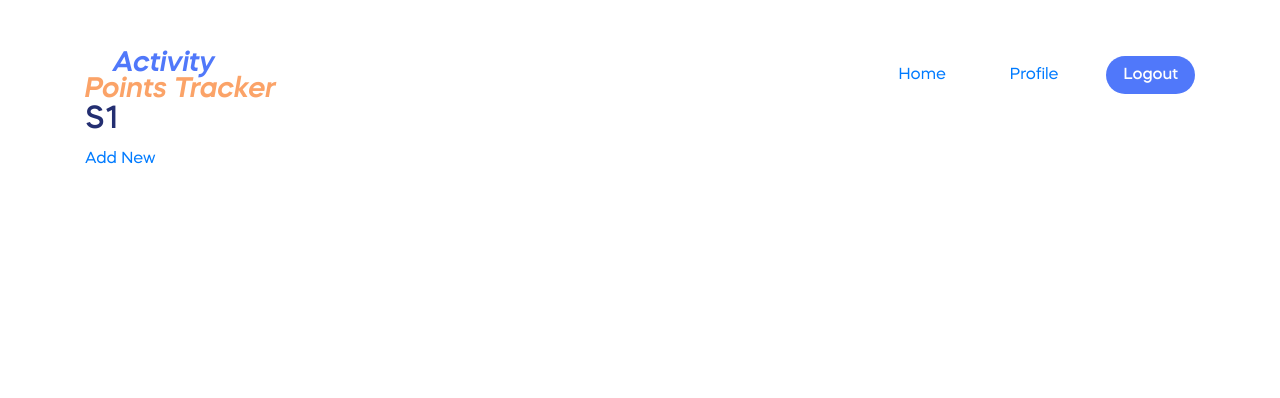
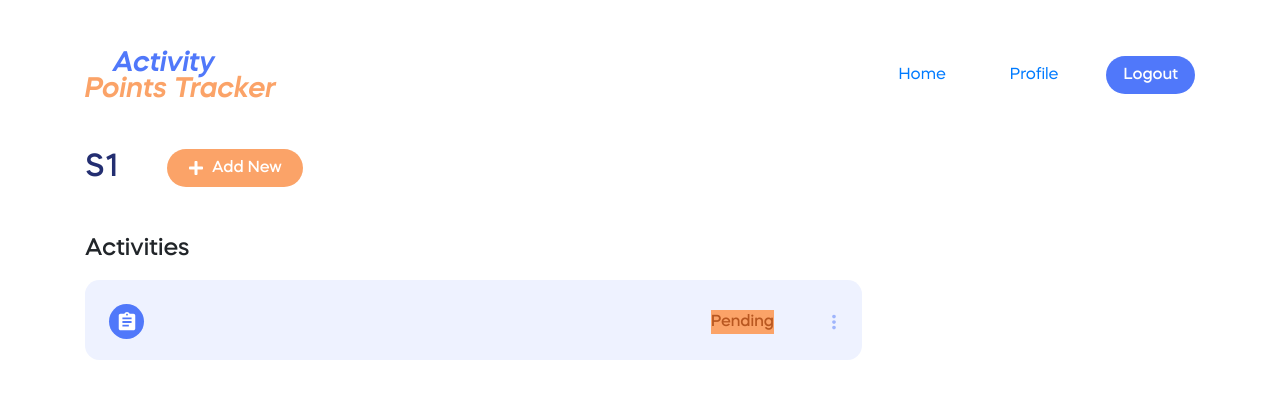
Before and after one commit to Amruthdd/asdLab, a React (Create React App) app in the folder front-end/: page /activitylist in a window 1280 px wide. Shown: the top 398 px of the page. Built offline with nearby package versions, Linux system fonts and the light colour scheme; sample sign-in values are in the browser's storage.

Commit message:
Activity page styling

```diff
--- a/front-end/package.json
+++ b/front-end/package.json
@@ -11,6 +11,7 @@
     "mongodb": "^3.6.3",
     "react": "^17.0.1",
     "react-dom": "^17.0.1",
+    "react-icons": "^4.1.0",
     "react-router-dom": "^5.2.0",
     "react-scripts": "4.0.1",
     "react-select": "^3.1.1",
--- a/front-end/src/App.css
+++ b/front-end/src/App.css
@@ -11,13 +11,21 @@
     color: #fba368;
 }
 
+.purple {
+    color: #5078fa;
+}
+
+.orange-btn {
+    background: #fba368 !important;
+}
+
 .sem-cards-container {
     overflowy: "scroll";
 }
 
 .card-bg {
     background: #eef2ff;
-    border-radius: 1rem;
+    border-radius: 0.9rem;
 }
 
 .sem-card {
@@ -25,7 +33,44 @@
     height: 182px;
 }
 
-.dark-blue-text,
+.activity-card {
+    max-width: 70%;
+    height: 5rem;
+}
+
+.round {
+    background: #5078fa;
+    border-radius: 100%;
+    color: white;
+    height: 35px;
+    width: 35px;
+}
+
+.dropdown-menu {
+    background: #eef2ff;
+}
+
+.more-vert {
+    color: rgba(80, 120, 250, 0.5);
+}
+
+.dropdown-btn:focus {
+    box-shadow: none;
+}
+
+.green-btn {
+    background: rgba(57, 217, 138, 0.5);
+    color: #1d6b45;
+    font-weight: 500;
+}
+
+.orange-btn {
+    background: rgba(245, 167, 94, 0.3);
+    color: #b85720;
+    font-weight: 500;
+}
+
+.btn .dark-blue-text,
 .dark-blue-text-active {
     background: white;
     color: #232e71;
--- /dev/null
+++ b/front-end/src/components/ActivityCardOnSem.js
@@ -0,0 +1,54 @@
+import React, { useState } from "react";
+import { Link, Redirect } from "react-router-dom";
+import { MdAssignment } from "react-icons/md";
+import { MdMoreVert } from "react-icons/md";
+
+export default function ActivityCard({ data }) {
+    const [approval, setApproval] = useState(false);
+
+    return (
+        <div className='card-bg activity-card p-3 my-3'>
+            <div className='d-flex align-items-center'>
+                <div className='mr-auto'>
+                    <div className='round d-flex justify-content-center align-items-center m-2'>
+                        <MdAssignment size={22} />
+                    </div>
+                </div>
+                {approval ? (
+                    <div className='mx-5 py-2 px-4 green-btn'>Approved</div>
+                ) : (
+                    <div className='mx-5 orange-btn'>Pending</div>
+                )}
+                <div>
+                    <div className='btn-group'>
+                        <button
+                            type='button'
+                            className='btn px-0 dropdown-btn'
+                            data-toggle='dropdown'
+                            aria-haspopup='true'
+                            aria-expanded='false'
+                        >
+                            <div className='more-vert'>
+                                <MdMoreVert size={22} />
+                            </div>
+                        </button>
+                        <div className='dropdown-menu dropdown-menu-right'>
+                            <button
+                                className='dropdown-item dark-blue'
+                                type='button'
+                            >
+                                Edit
+                            </button>
+                            <button
+                                className='dropdown-item dark-blue'
+                                type='button'
+                            >
+                                Delete
+                            </button>
+                        </div>
+                    </div>
+                </div>
+            </div>
+        </div>
+    );
+}
--- a/front-end/src/components/ActivityList.js
+++ b/front-end/src/components/ActivityList.js
@@ -1,6 +1,8 @@
 import react from "react";
 import { Link, Redirect } from "react-router-dom";
 import TitleSVG from "../TitleSVG";
+import { FaPlus } from "react-icons/fa";
+import ActivityCard from "./ActivityCardOnSem";
 
 export default function ActivityList() {
     const data = localStorage.getItem("user");
@@ -28,44 +30,27 @@ export default function ActivityList() {
                         </Link>
                     </div>
                 </div>
-                <div>
-                    <h2 className='dark-blue'>S1</h2>
-                    <Link to='/activity'>Add New</Link>
-                </div>
-                <div>
-                    <div class='modal' tabindex='-1' role='dialog'>
-                        <div class='modal-dialog' role='document'>
-                            <div class='modal-content'>
-                                <div class='modal-header'>
-                                    <h5 class='modal-title'>Modal title</h5>
-                                    <button
-                                        type='button'
-                                        class='close'
-                                        data-dismiss='modal'
-                                        aria-label='Close'
-                                    >
-                                        <span aria-hidden='true'>&times;</span>
-                                    </button>
+                <div className='my-5'>
+                    <div className='d-flex align-items-center '>
+                        <h2 className='dark-blue mr-5 mb-0'>S1</h2>
+                        <Link
+                            to='/activity'
+                            className='btn start-btn orange-btn'
+                        >
+                            <div className='d-flex align-item-center'>
+                                <div className='ml-2 mr-1'>
+                                    <FaPlus />
                                 </div>
-                                <div class='modal-body'>
-                                    <p>Modal body text goes here.</p>
-                                </div>
-                                <div class='modal-footer'>
-                                    <button
-                                        type='button'
-                                        class='btn btn-primary'
-                                    >
-                                        Save changes
-                                    </button>
-                                    <button
-                                        type='button'
-                                        class='btn btn-secondary'
-                                        data-dismiss='modal'
-                                    >
-                                        Close
-                                    </button>
+                                <div className='ml-1 mr-2'>
+                                    <span class='align-baseline'>Add New</span>
                                 </div>
                             </div>
+                        </Link>
+                    </div>
+                    <div className='my-5'>
+                        <h4 classname='purple'>Activities</h4>
+                        <div>
+                            <ActivityCard />
                         </div>
                     </div>
                 </div>
```
Also changed, not shown: 1 other file (tests, documents, lock files or other folders).
